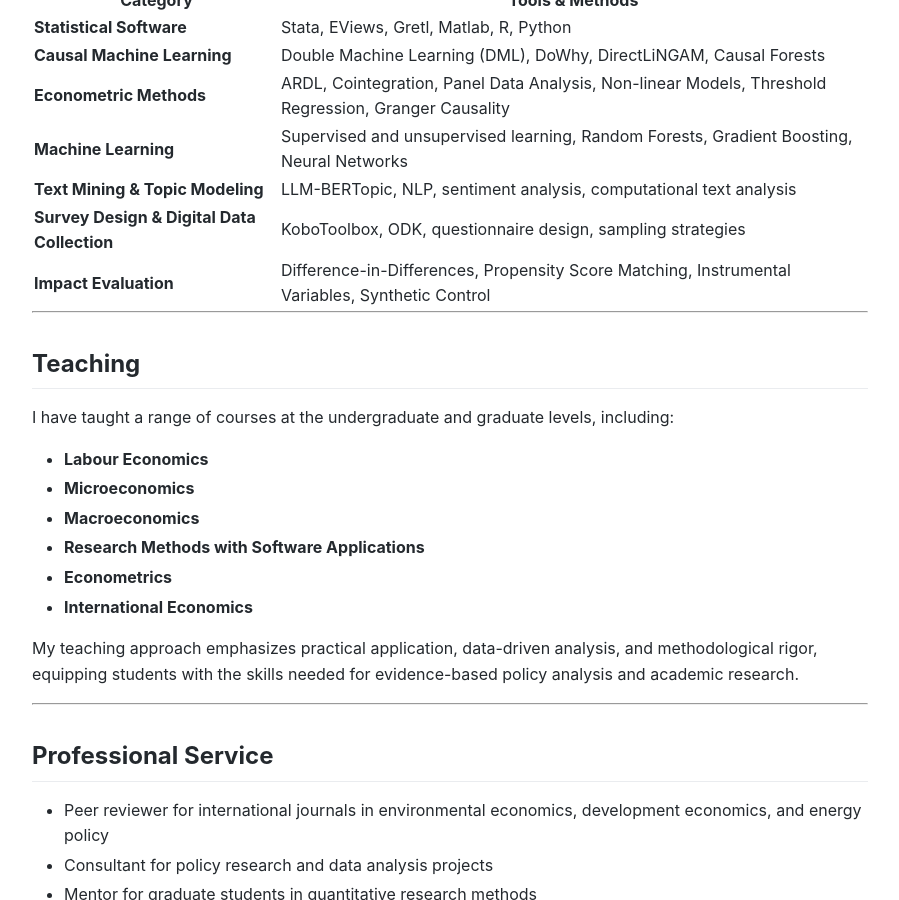
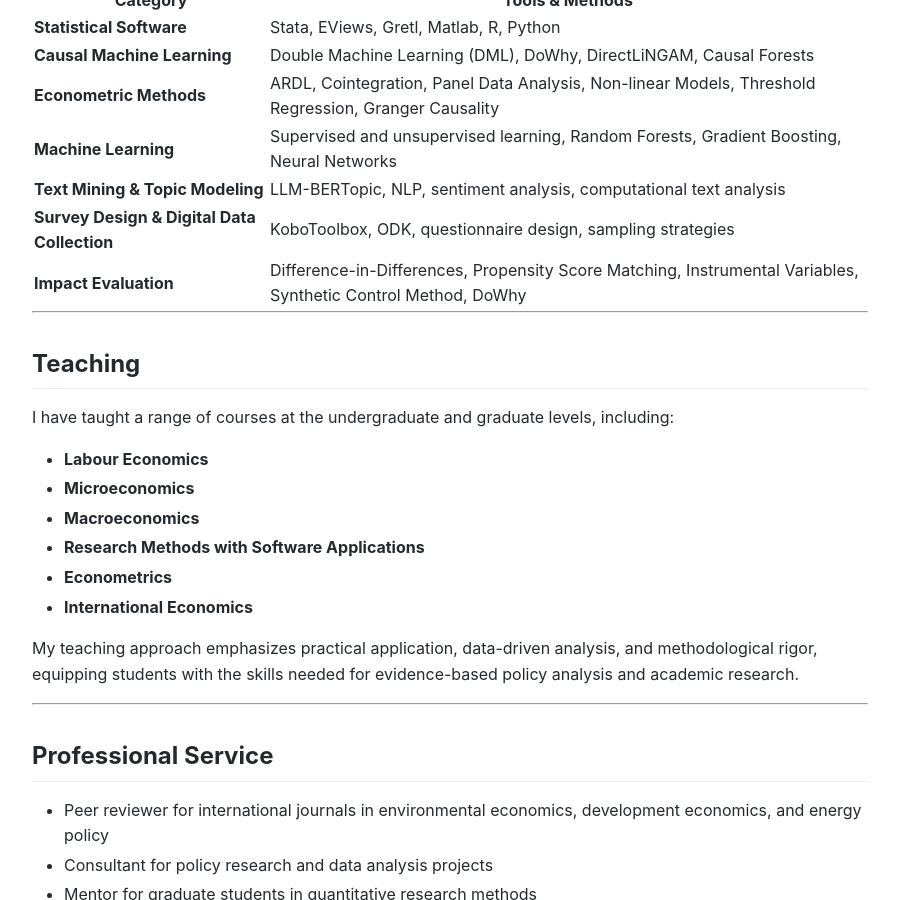
Before and after one commit to ShemelisKHundie/ShemelisKHundie.github.io, a Jekyll site: the page built from about.md, in a window 1280 px wide and 900 px high, scrolled down 1752 px. Shown: the whole window, without its empty margins (190-1089 px from the left). Built offline with Jekyll 4.4.1, drawn with Linux system fonts in a browser that asks for light colours.

Commit message:
Update about.md

```diff
--- a/about.md
+++ b/about.md
@@ -54,7 +54,7 @@
 | **Machine Learning** | Supervised and unsupervised learning, Random Forests, Gradient Boosting, Neural Networks |
 | **Text Mining & Topic Modeling** | LLM-BERTopic, NLP, sentiment analysis, computational text analysis |
 | **Survey Design & Digital Data Collection** | KoboToolbox, ODK, questionnaire design, sampling strategies |
-| **Impact Evaluation** | Difference-in-Differences, Propensity Score Matching, Instrumental Variables, Synthetic Control |
+| **Impact Evaluation** | Difference-in-Differences, Propensity Score Matching, Instrumental Variables, Synthetic Control Method, DoWhy |
 
 ---
 
```
